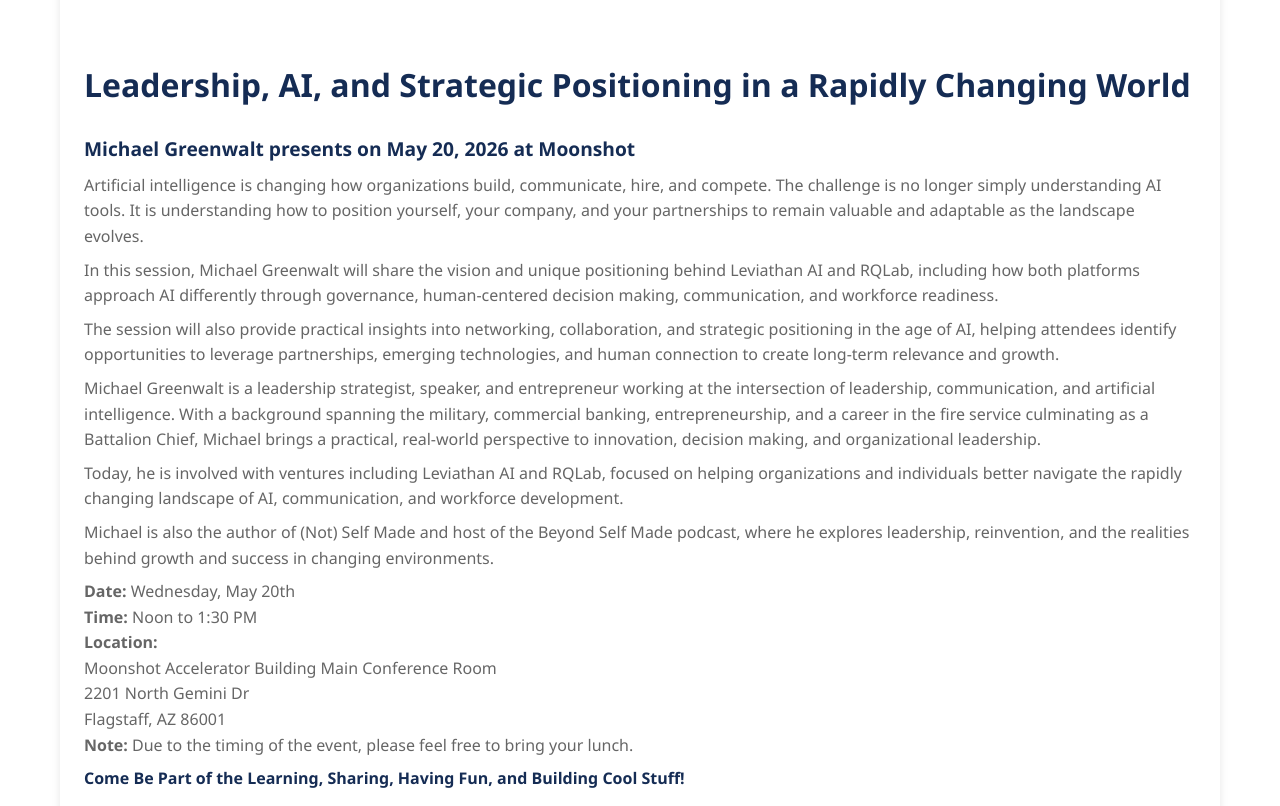
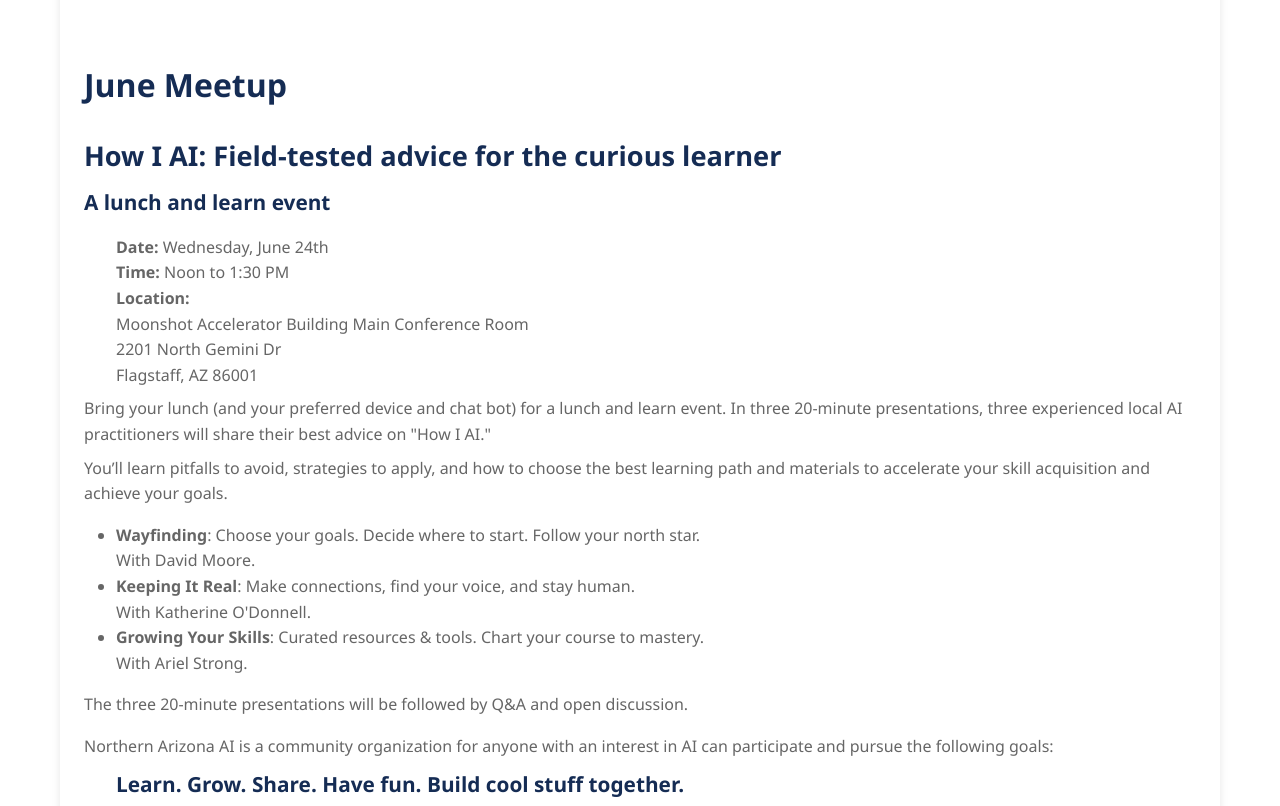
Before and after one commit to FireflightPro/NAAI-site, a website: page index.html in a window 1280 px wide. Shown: the part 1694-2500 px from the top of the page. Drawn offline with Linux system fonts and the light colour scheme.

Commit message:
Update of events

```diff
--- a/css/site.css
+++ b/css/site.css
@@ -167,6 +167,11 @@ h2 {
 .indent {
   padding-left: 2rem;
 }
+
+.spacer {
+  margin-top: 1rem;
+}
+
 .card-grid {
   display: grid;
   /* grid-template-columns: repeat(auto-fill, minmax(450px, 1fr));
@@ -211,12 +216,16 @@ h2 {
   color: #666;
 }
 
+.event-details h2 {
+  font-size: 2rem;
+}
+
 .event-details h3 {
-  font-size: 1.2rem;
+  font-size: 1.7rem;
 }
 
 .event-details h4 {
-  font-size: 1rem;
+  font-size: 1.3rem;
   color: var(--primary-dark);
 }
 
--- a/index.html
+++ b/index.html
@@ -45,34 +45,41 @@
               <img src="media/images/png/NAAImtgpic.png" alt="Illustration of people in a meeting" class="card-img">
             </div>
             <div class="event-details">
+              <h2>June Meetup</h2>
+              <h3>How I AI: Field-tested advice for the curious learner</h3>
+              <h4>A lunch and learn event</h4>
+              <p class="indent spacer"><strong>Date:</strong> Wednesday, June 24th<br>
+              <strong>Time:</strong> Noon to 1:30 PM<br>
+              <strong>Location:</strong><br>
+              Moonshot Accelerator Building Main Conference Room<br>
+              2201 North Gemini Dr<br>
+              Flagstaff, AZ 86001<br>
+              <!-- <strong>Note:</strong> Due to the timing of the event, please feel free to bring your lunch.</p> -->
 
-              <h2>Leadership, AI, and Strategic Positioning in a Rapidly Changing World</h2>
-              <h3>Michael Greenwalt presents on May 20, 2026 at Moonshot</h3>
-              <p>
-                Artificial intelligence is changing how organizations build, communicate, hire, and compete. The challenge is no longer simply understanding AI tools. It is understanding how to position yourself, your company, and your partnerships to remain valuable and adaptable as the landscape evolves.
-              </p>
+              <p>Bring your lunch (and your preferred device and chat bot) for a lunch and learn event. In three 20-minute presentations, three experienced local AI practitioners will share their best advice on "How I AI."</p>
 
-              <p>In this session, Michael Greenwalt will share the vision and unique positioning behind Leviathan AI and RQLab, including how both platforms approach AI differently through governance, human-centered decision making, communication, and workforce readiness.</p>
+              <p>You’ll learn pitfalls to avoid, strategies to apply, and how to choose the best learning path and materials to accelerate your skill acquisition and achieve your goals.</p>
 
-              <p>The session will also provide practical insights into networking, collaboration, and strategic positioning in the age of AI, helping attendees identify opportunities to leverage partnerships, emerging technologies, and human connection to create long-term relevance and growth.</p>
+              <div class="indent">
+                <ul class="spacer">
+                  <li><strong>Wayfinding</strong>: Choose your goals. Decide where to start. Follow your north star.<br>
+                    With David Moore.</li>
 
-              <p>Michael Greenwalt is a leadership strategist, speaker, and entrepreneur working at the intersection of leadership, communication, and artificial intelligence. With a background spanning the military, commercial banking, entrepreneurship, and a career in the fire service culminating as a Battalion Chief, Michael brings a practical, real-world perspective to innovation, decision making, and organizational leadership.</p>
+                  <li><strong>Keeping It Real</strong>: Make connections, find your voice, and stay human.<br>
+                    With Katherine O'Donnell.</li>
 
-              <p>Today, he is involved with ventures including Leviathan AI and RQLab, focused on helping organizations and individuals better navigate the rapidly changing landscape of AI, communication, and workforce development.</p>
+                  <li><strong>Growing Your Skills</strong>: Curated resources & tools. Chart your course to mastery.<br>
+                    With Ariel Strong.</li>
+                </ul>
+              </div>
 
-              <p>Michael is also the author of (Not) Self Made and host of the Beyond Self Made podcast, where he explores leadership, reinvention, and the realities behind growth and success in changing environments.
-              </p>
+              <p class="spacer">The three 20-minute presentations will be followed by Q&A and open discussion.</p>
 
               <!-- <h4>Details</h4> <h4>Come Be Part of the Learning, Sharing, Having Fun, and Building Cool Stuff!</h4> -->
-              <p><strong>Date:</strong> Wednesday, May 20th<br>
-                <strong>Time:</strong> Noon to 1:30 PM<br>
-                <strong>Location:</strong><br>
-                  Moonshot Accelerator Building Main Conference Room<br>
-                  2201 North Gemini Dr<br>
-                  Flagstaff, AZ 86001<br>
-                <strong>Note:</strong> Due to the timing of the event, please feel free to bring your lunch.</p>
 
-              <h4>Come Be Part of the Learning, Sharing, Having Fun, and Building Cool Stuff!</h4>
+              <p class="spacer"> Northern Arizona AI is a community organization for anyone with an interest in AI can participate and pursue the following goals:</p>
+              <h4 class="indent">Learn. Grow. Share. Have fun. Build cool stuff together.</h4>
+
                 <!-- To participate, bring a device (laptop, phone, or tablet) with the ability to connect to Wi-Fi.
 
                 <p>Accelerator Building, Main Conference Room<br>
```
